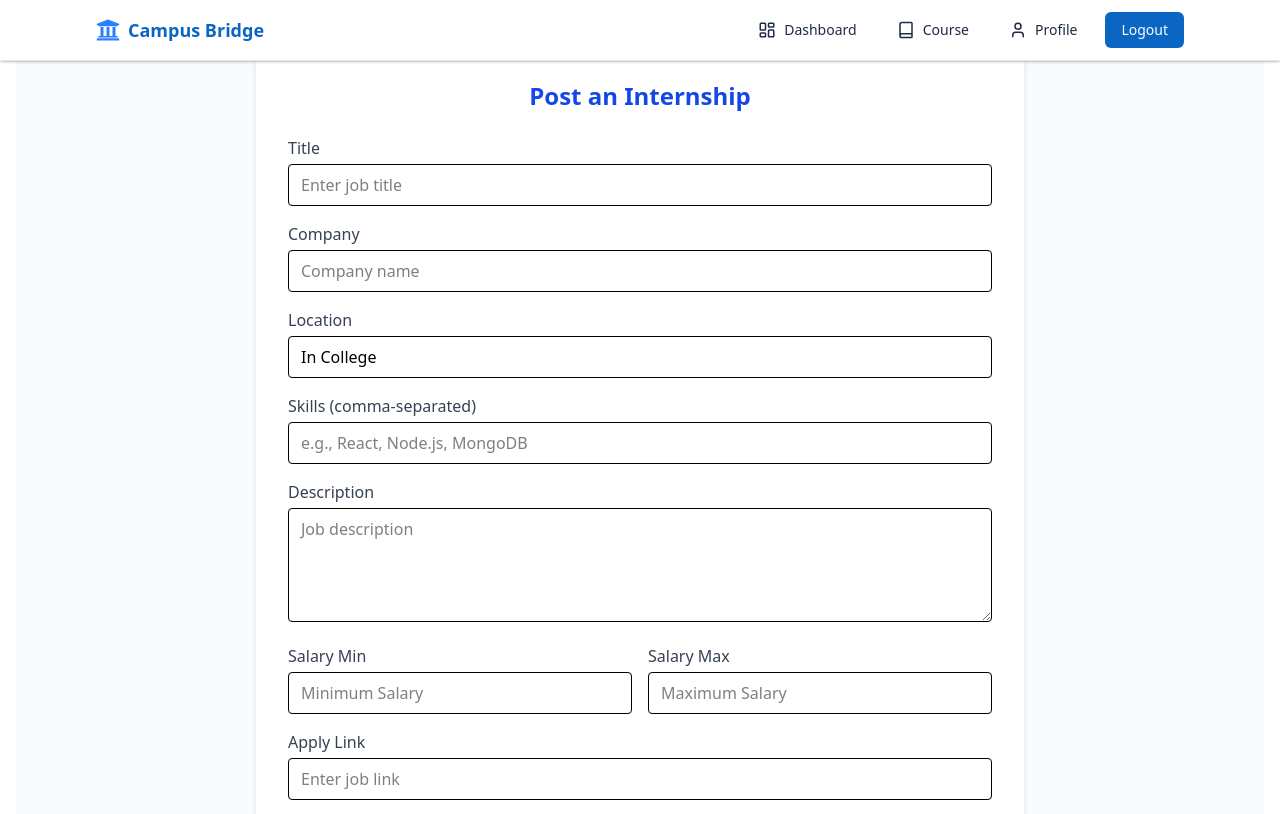
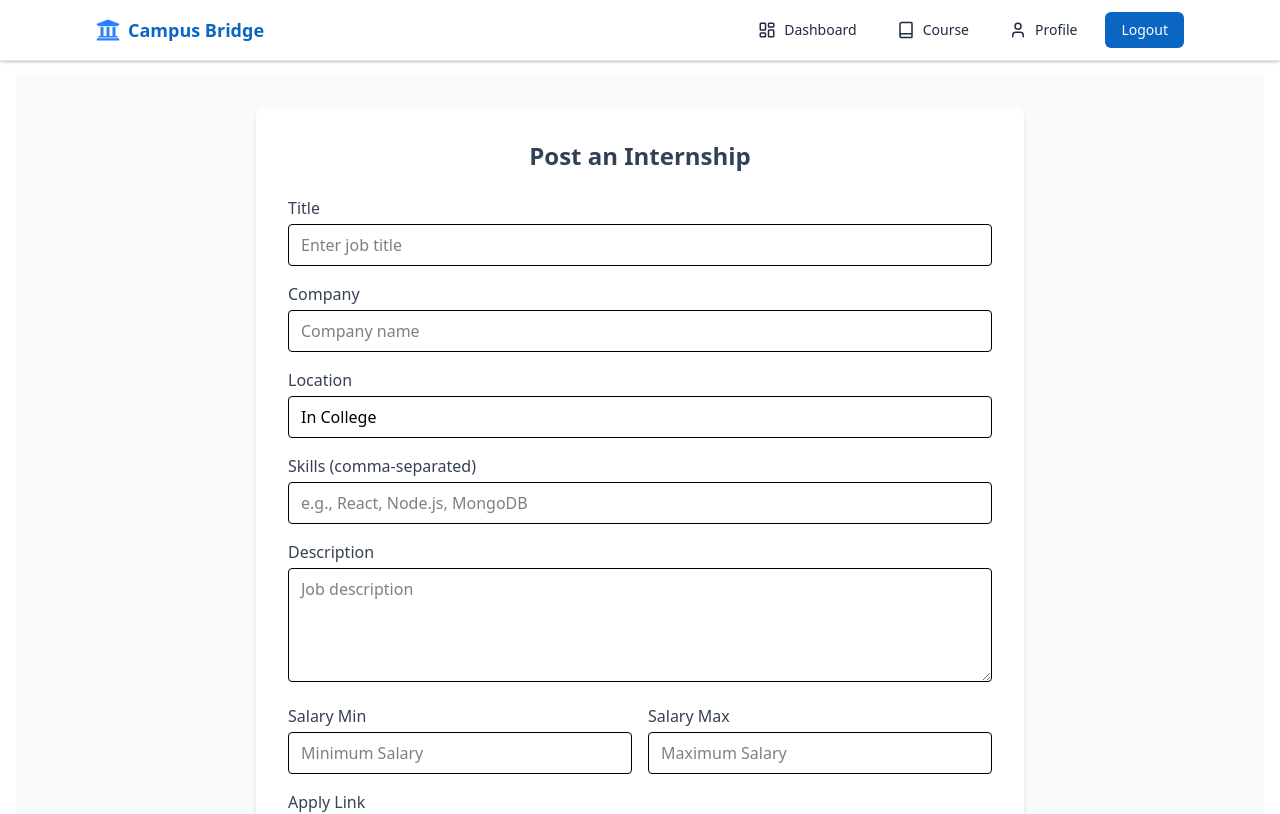
Before and after one commit to KarthikBandi75/xhorizon-frontend, a React (Vite) app: page /add-jobs in a window 1280 px wide. Shown: the top 814 px of the page. Built offline with nearby package versions, Linux system fonts and the light colour scheme; sample sign-in values are in the browser's storage.

Commit message:
Update AddInternships.jsx

```diff
--- a/src/Pages/Admin/AddInternships.jsx
+++ b/src/Pages/Admin/AddInternships.jsx
@@ -72,9 +72,9 @@ const AddInternships = () => {
   };
 
   return (
-    <div className="min-h-screen bg-gray-50 p-8">
+    <div className="min-h-screen bg-gray-50 p-8 mt-15">
       <div className="max-w-3xl mx-auto bg-white shadow-md rounded-lg p-8">
-        <h2 className="text-2xl font-bold mb-6 text-blue-700 text-center">Post an Internship</h2>
+        <h2 className="text-2xl font-bold mb-6 text-slate-700 text-center">Post an Internship</h2>
         {message && (
           <div className="mb-4 text-center text-sm text-green-600 font-semibold">{message}</div>
         )}
```
